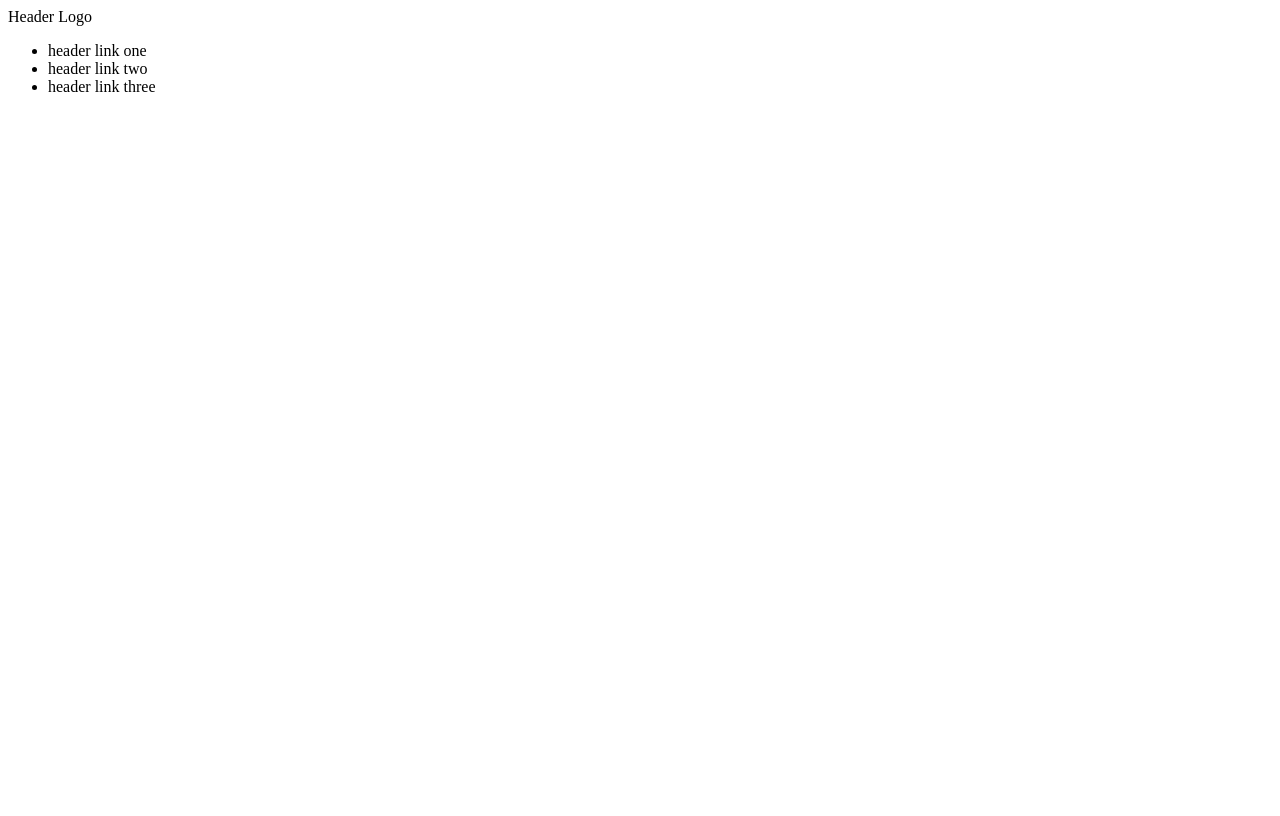
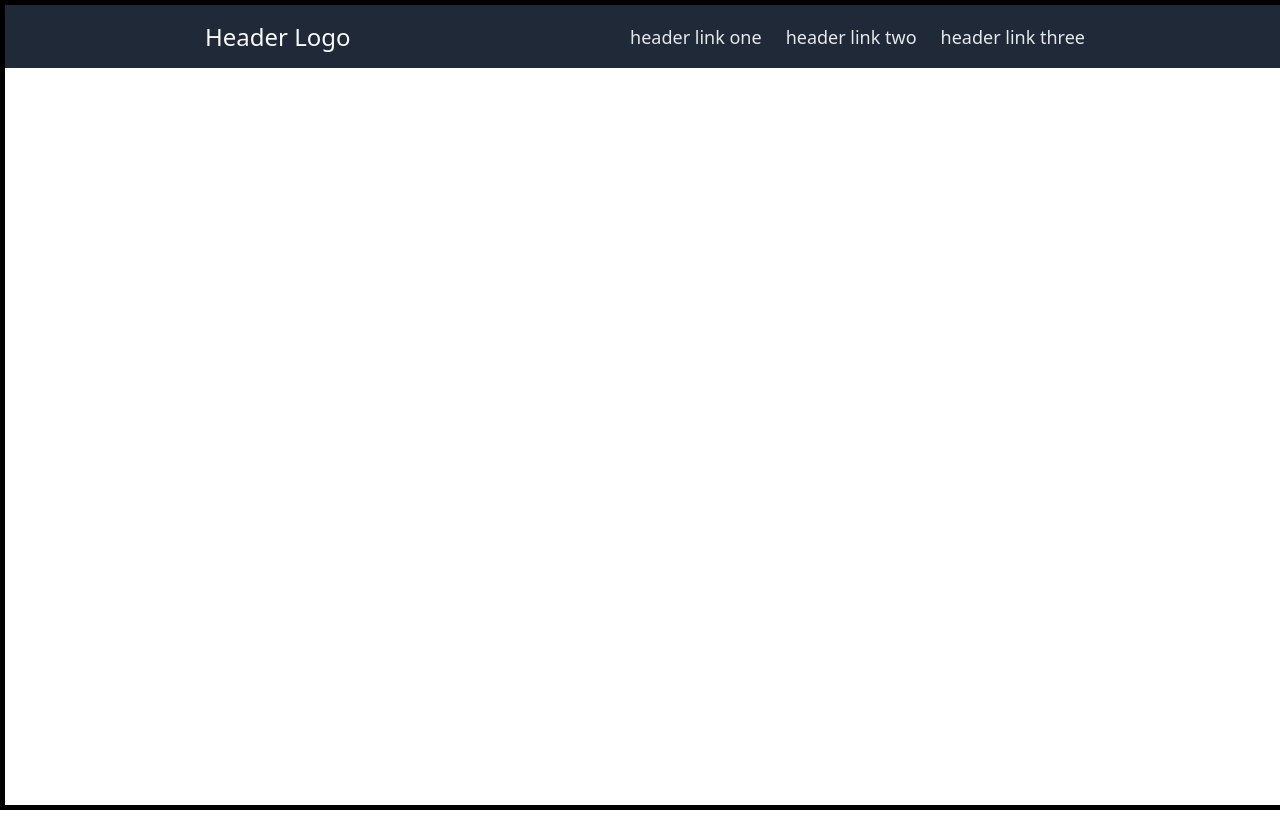
Before and after one commit to v-sudo29/landing-page, a plain HTML site: page index.html in a window 1280 px wide. Drawn offline with Linux system fonts and the light colour scheme.

Commit message:
Style header

```diff
--- a/index.html
+++ b/index.html
@@ -10,9 +10,9 @@
             <div class="logo">Header Logo</div>
             <div class="links">
                 <ul>
-                    <li>header link one</li>
-                    <li>header link two</li>
-                    <li>header link three</li>
+                    <li><a href="">header link one</a></li>
+                    <li><a href="">header link two</a></li>
+                    <li><a href="">header link three</a></li>
                 </ul>
             </div>
         </div>
--- a/style.css
+++ b/style.css
@@ -1,3 +1,36 @@
-body, html {
+body {
+    display: flex;
+    margin: 0;
+    border: 5px solid black;
     min-height: 100vh;
+    min-width: 100vw;
+    flex-direction: column;
+    font-family:system-ui, -apple-system, BlinkMacSystemFont, 'Segoe UI', Roboto, Oxygen, Ubuntu, Cantarell, 'Open Sans', 'Helvetica Neue', sans-serif;
 }
+
+.header {
+    display: flex;
+    align-items: center;
+    justify-content: space-between;
+    padding: 15px 200px;
+    background-color: #1F2937;
+}
+
+.logo {
+    font-size: 24px;
+    color: #F9FAF8;
+}
+
+a {
+    text-decoration: none;
+    font-size: 18px;
+    color: #E5E7EB;
+}
+
+ul {
+    display: flex;
+    list-style: none;
+    margin: 0;
+    padding: 0;
+    gap: 1.5em;
+}
```
